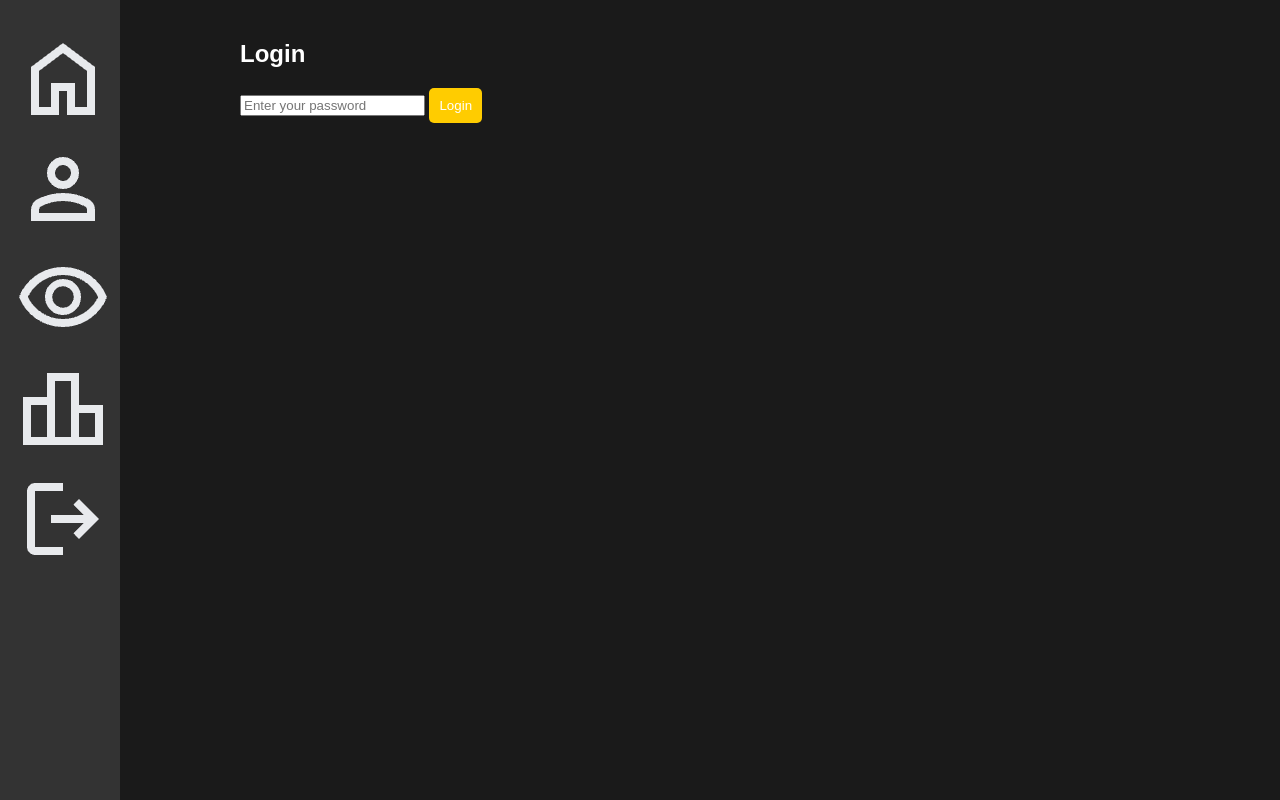
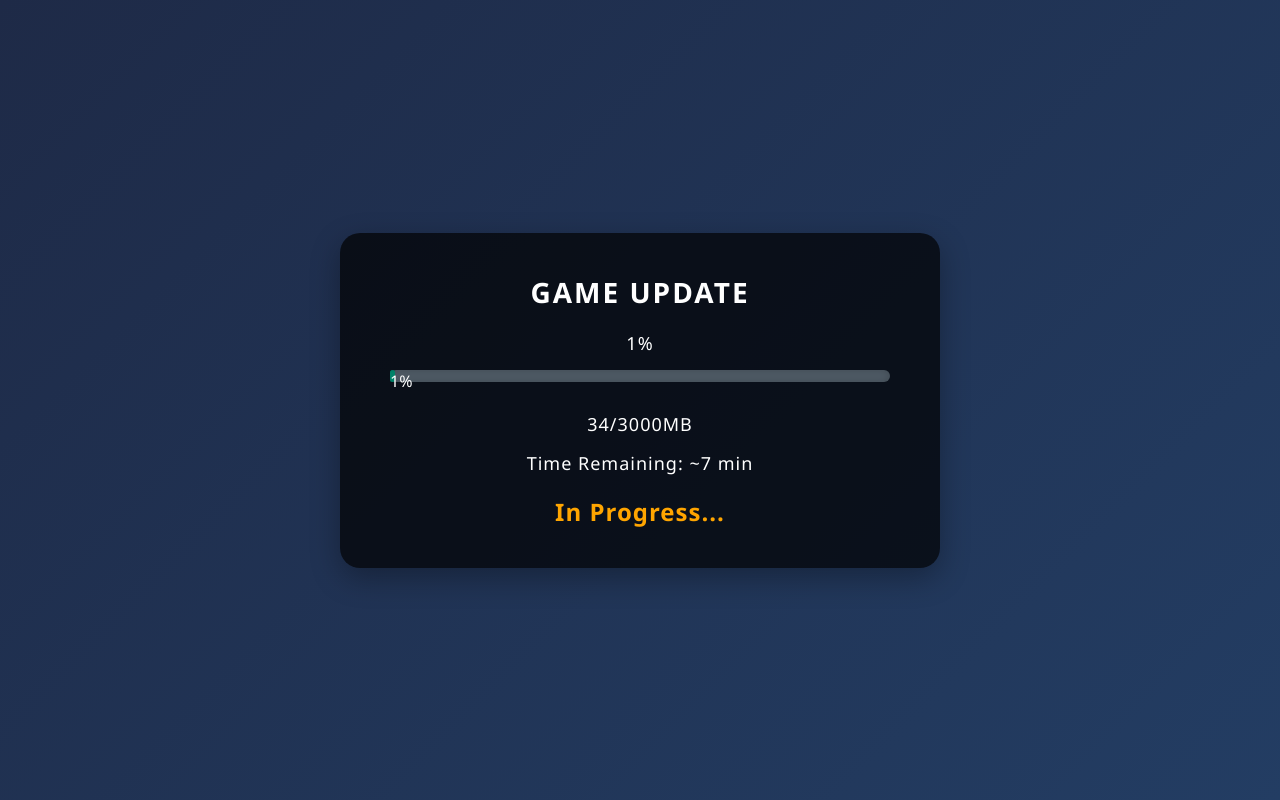
Before and after one commit to MalekPlayzYT/track, a plain HTML site: page index.html in a window 1280 px wide. Drawn offline with Linux system fonts and the light colour scheme.

Commit message:
index.html

```diff
--- a/index.html
+++ b/index.html
@@ -3,101 +3,170 @@
 <head>
     <meta charset="UTF-8">
     <meta name="viewport" content="width=device-width, initial-scale=1.0">
-    <title>Noobs Battle Ground Stats</title>
-    <link rel="stylesheet" href="index.css">
+    <title>Game Update Loading Screen</title>
+    <style>
+        * {
+            margin: 0;
+            padding: 0;
+            box-sizing: border-box;
+        }
+
+        body {
+            font-family: 'Segoe UI', Tahoma, Geneva, Verdana, sans-serif;
+            background: linear-gradient(135deg, #1e2a47, #233d63);
+            height: 100vh;
+            display: flex;
+            justify-content: center;
+            align-items: center;
+            overflow: hidden;
+            color: white;
+        }
+
+        .loading-container {
+            background: rgba(0, 0, 0, 0.7);
+            padding: 40px 50px;
+            border-radius: 20px;
+            box-shadow: 0 10px 30px rgba(0, 0, 0, 0.3);
+            text-align: center;
+            width: 80%;
+            max-width: 600px;
+        }
+
+        .title {
+            font-size: 28px;
+            font-weight: bold;
+            margin-bottom: 20px;
+            letter-spacing: 2px;
+            text-transform: uppercase;
+        }
+
+        .progress-bar {
+            background-color: #4f5b66;
+            width: 100%;
+            height: 12px;
+            border-radius: 50px;
+            margin-bottom: 30px;
+            position: relative;
+            box-shadow: inset 0 0 8px rgba(0, 0, 0, 0.2);
+        }
+
+        .progress {
+            background-color: #00b894;
+            height: 100%;
+            width: 0%;
+            border-radius: 50px;
+            transition: width 1s ease;
+            box-shadow: inset 0 0 10px rgba(0, 0, 0, 0.4);
+        }
+
+        .status-text {
+            font-size: 18px;
+            font-weight: 500;
+            margin-bottom: 15px;
+            letter-spacing: 1px;
+        }
+
+        .status-message {
+            font-size: 24px;
+            font-weight: 600;
+            letter-spacing: 1px;
+            margin-top: 20px;
+            color: orange;
+        }
+
+        .status-completed {
+            color: #27ae60;
+        }
+
+        .action-button {
+            background-color: #00b894;
+            color: white;
+            padding: 12px 25px;
+            font-size: 18px;
+            border: none;
+            border-radius: 25px;
+            cursor: pointer;
+            transition: background-color 0.3s ease;
+        }
+
+        .action-button:hover {
+            background-color: #019c79;
+        }
+
+    </style>
 </head>
 <body>
-    <div class="sidebar">
-        <ul>
-            <li onclick="showSection('home')">
-                <img src="home_24dp_E8EAED_FILL0_wght400_GRAD0_opsz24.png" alt="Home Icon">
-                <span></span>
-            </li>
-            <li onclick="showSection('stats')">
-                <img src="person_24dp_E8EAED_FILL0_wght400_GRAD0_opsz24.png" alt="Stats Icon">
-                <span></span>
-            </li>
-            <li onclick="showSection('leaks')">
-                <img src="visibility_24dp_E8EAED_FILL0_wght400_GRAD0_opsz24.png" alt="Leaks Icon">
-                <span></span>
-            </li>
-            <li onclick="showSection('leaderboard')">
-                <img src="leaderboard_24dp_E8EAED_FILL0_wght400_GRAD0_opsz24.png" alt="Leaderboard Icon">
-                <span></span>
-            </li>
-            <li onclick="logout()">
-                <img src="logout_24dp_E8EAED_FILL0_wght400_GRAD0_opsz24.png" alt="Logout Icon">
-                <span></span>
-            </li>
-        </ul>
+    <div class="loading-container">
+        <div class="title">Game Update</div>
+        <div class="status-text" id="percentage">0%</div>
+        <div class="progress-bar">
+            <div class="progress" id="progress-bar"></div>
+        </div>
+        <div class="status-text" id="download-status">0/100MB</div>
+        <div class="status-text" id="time-remaining">Time Remaining: Calculating...</div>
+        <div class="status-message" id="status-message">In Progress...</div>
+        <div class="status-text" id="completion-message" style="display: none;">Update Complete!</div>
     </div>
 
-    <div id="login" class="content-section" style="display: block;">
-        <h2>Login</h2>
-        <input type="password" id="username" placeholder="Enter your password">
-        <button id="loginBtn">Login</button>
-    </div>
+    <script>
+        let totalSize = 3000; // in MB
+        let totalTime = 436; // total time in seconds (1 hour)
+        let updateInterval = totalTime / totalSize; // Calculate time per MB (seconds per MB)
 
-    <div id="home" class="content-section" style="display: none;">
-        <h2>Welcome to the Game Stats Portal</h2>
-        <p>This portal allows you to track your in-game stats, upcoming events, and leaked weapons.</p>
-        <div class="card-container">
-            <div class="card" style="background-color: #ff4d4d;" onclick="showSection('stats')">
-                <h3>My Stats</h3>
-                <p>Check your in-game kills, playtime, and more.</p>
-            </div>
-            <div class="card" style="background-color: #ffc107;" onclick="showSection('leaks')">
-                <h3>Upcoming Events</h3>
-                <p>Stay updated on game events and challenges.</p>
-            </div>
-            <div class="card" style="background-color: #17a2b8;" onclick="showSection('leaderboard')">
-                <h3>Leaderboard</h3>
-                <p>See how you rank among other players.</p>
-            </div>
-        </div>
-    </div>
+        // Retrieve stored progress from localStorage, if any
+        let currentSize = localStorage.getItem('currentSize') ? parseInt(localStorage.getItem('currentSize')) : 0;
+        let progressPercentage = (currentSize / totalSize) * 3000;
 
-    <div id="stats" class="content-section" style="display: none;">
-        <h2>In-Game Stats</h2>
-        <p><strong>Kills:</strong> <span id="in-game-kills"></span></p>
-        <p><strong>Playtime:</strong> <span id="playtime"></span></p>
-        <p><strong>Most Played With:</strong> <span id="achievements"></span></p>
-        <p><strong>Robux Won:</strong> <span id="matches-played"></span></p>
-    </div>
+        // Initialize the page with stored progress (if any)
+        document.getElementById('progress-bar').style.width = progressPercentage + '%';
+        document.getElementById('progress-bar').textContent = progressPercentage + '%';
+        document.getElementById('percentage').textContent = progressPercentage + '%';
+        document.getElementById('download-status').textContent = currentSize + '/' + totalSize + 'MB';
 
-    <div id="leaks" class="content-section" style="display: none;">
-        <h2>Upcoming Events and Leaks</h2>
-        <div class="card-container">
-            <div class="card" style="background-color: #28a745;">
-                <h3>In Game Live Event</h3>
-                <p>Come Explore our IN GAME LIVE EVENT on October 26th at 9PM.</p>
-                <div id="leak-details" style="display: none;">
-                    <p>Weapon 1: Description</p>
-                    <p>Weapon 2: Description</p>
-                </div>
-            </div>
-        </div>
-    </div>
+        // Status Message: In Progress or Complete
+        if (currentSize < totalSize) {
+            document.getElementById('status-message').textContent = "In Progress...";
+        } else {
+            document.getElementById('status-message').textContent = "Update Complete!";
+            document.getElementById('status-message').classList.add('status-completed');
+            document.getElementById('completion-message').style.display = "block";
+        }
 
+        // Function to calculate and display approximate time remaining
+        function updateTimeRemaining() {
+            if (currentSize < totalSize) {
+                let timeElapsed = (currentSize / totalSize) * totalTime;
+                let timeLeft = totalTime - timeElapsed;
+                let approxTimeRemaining = Math.round(timeLeft / 60); // Time in minutes
+                document.getElementById('time-remaining').textContent = 'Time Remaining: ~' + approxTimeRemaining + ' min';
+            }
+        }
 
-    <div id="leaderboard" class="content-section" style="display: none;">
-        <h2>Leaderboard</h2>
-        <p>Top players and their rankings:</p>
-        <div class="leaderboard-list">
-            <p><strong>1. Avriv297:</strong> 2034 kills</p>
-            <p><strong>2. testinglike0:</strong> 1200 kills</p>
-            <p><strong>3. weplaysf4:</strong> 900 kills</p>
-            <p><strong>4. Yeh_23:</strong> 807 kills</p>
-            <p><strong>5. StarstuloSequoia4Bux:</strong> 756 kills</p>
-            <p><strong>6. PeaceSpooky0BonesxX:</strong> 298 kills</p>
-            <p><strong>7. TheMuscleAxiom:</strong> 280 kills</p>
-            <p><strong>8. BouncerPerson:</strong> 211 kills</p>
-            <p><strong>9. malekyoutuobe:</strong> 202 kills</p>
-            <p><strong>10. cerine5555:</strong> 190 kills</p>
-            <!-- Add more leaderboard entries here -->
-        </div>
-    </div>
+        // Update progress function
+        function updateProgress() {
+            if (currentSize < totalSize) {
+                currentSize += 1; // Increment by 1 MB per interval
+                let percentage = Math.round((currentSize / totalSize) * 100);
 
-    <script src="index.js"></script>
+                // Update the progress on the page
+                document.getElementById('progress-bar').style.width = percentage + '%';
+                document.getElementById('progress-bar').textContent = percentage + '%';
+                document.getElementById('percentage').textContent = percentage + '%';
+                document.getElementById('download-status').textContent = currentSize + '/' + totalSize + 'MB';
+
+                // Save current progress to localStorage
+                localStorage.setItem('currentSize', currentSize);
+                updateTimeRemaining(); // Update time remaining display
+            } else {
+                clearInterval(progressInterval);
+                document.getElementById('completion-message').style.display = 'block';
+                document.getElementById('status-message').textContent = 'Update Complete!';
+                document.getElementById('status-message').classList.add('status-completed');
+                localStorage.removeItem('currentSize'); // Clear stored progress after completion
+            }
+        }
+
+        let progressInterval = setInterval(updateProgress, updateInterval * 1000); // Update every interval
+    </script>
 </body>
 </html>
```
